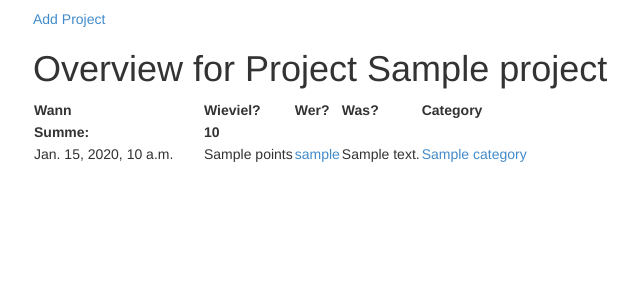
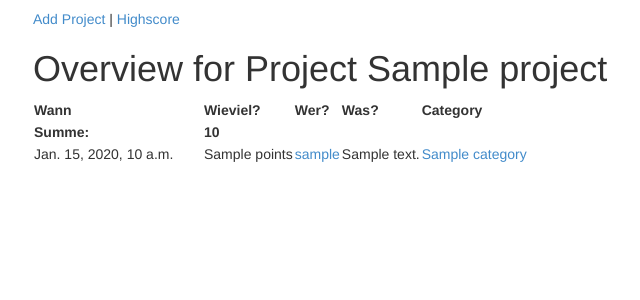
Before and after one commit to bit-bots/karma, a Django app: template karma/karma/templates/karma/project_overview.html in a window 1280 px wide. Shown: the part 51-351 px from the top of the page, without its empty margins (37-677 px from the left). Run offline with Django 3.2, Linux system fonts and the light colour scheme; the template is opened without the code that fills it: most values are stand-ins (such as "Sample title", 1, 10 or a date in 2020); some libraries are stand-ins or nearby versions.

Commit message:
Added link to highscore

```diff
--- a/karma/karma/templates/karma/project_overview.html
+++ b/karma/karma/templates/karma/project_overview.html
@@ -3,7 +3,7 @@
 
 {% block content %}
 
-    <a href="{% url 'karma_add_project' %}">Add Project</a>
+    <a href="{% url 'karma_add_project' %}">Add Project</a> | <a href="{% url 'karma_project_highscore' project.pk 45 %}">Highscore</a>
 
     <h1>Overview for Project {{ project.name }}</h1>
 
```
